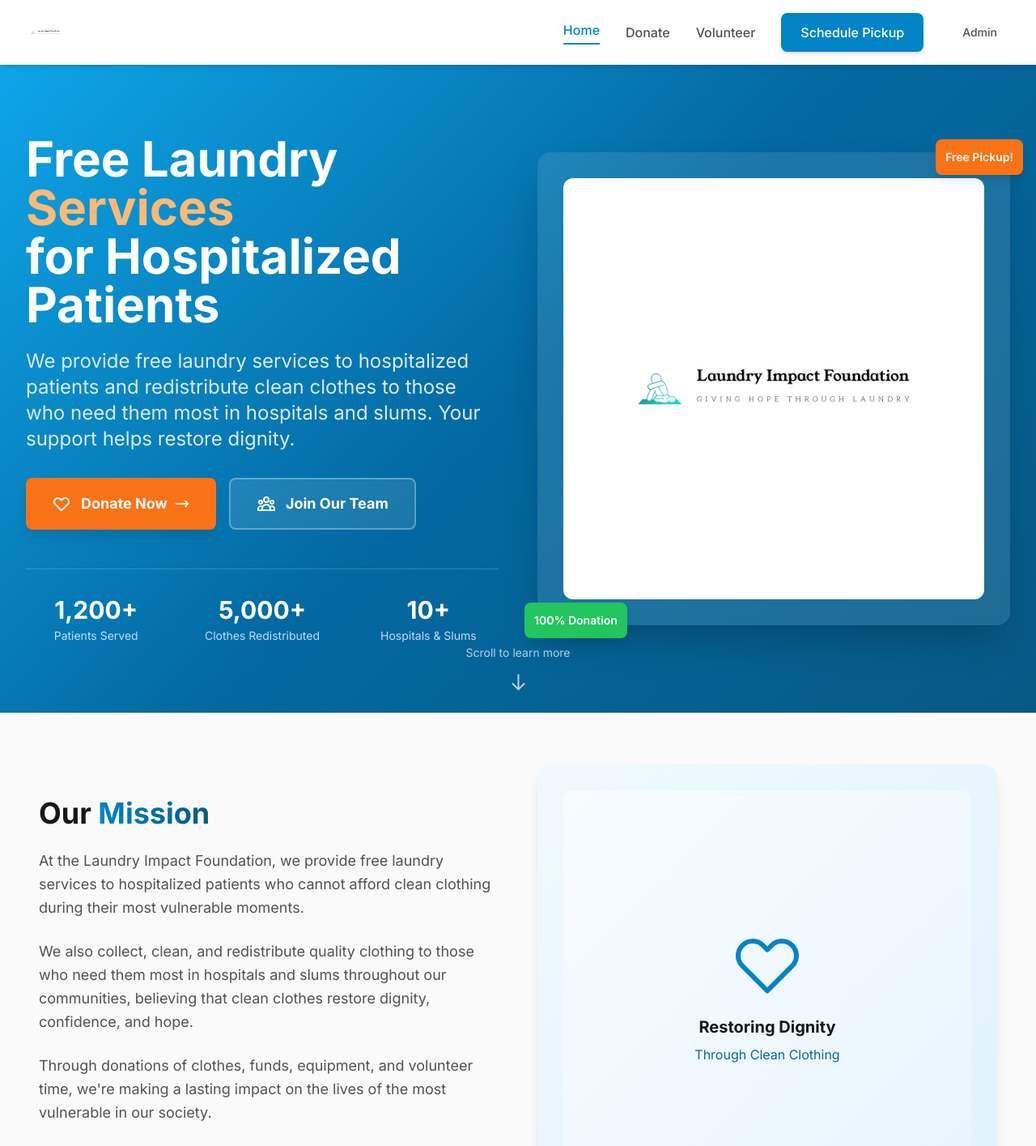
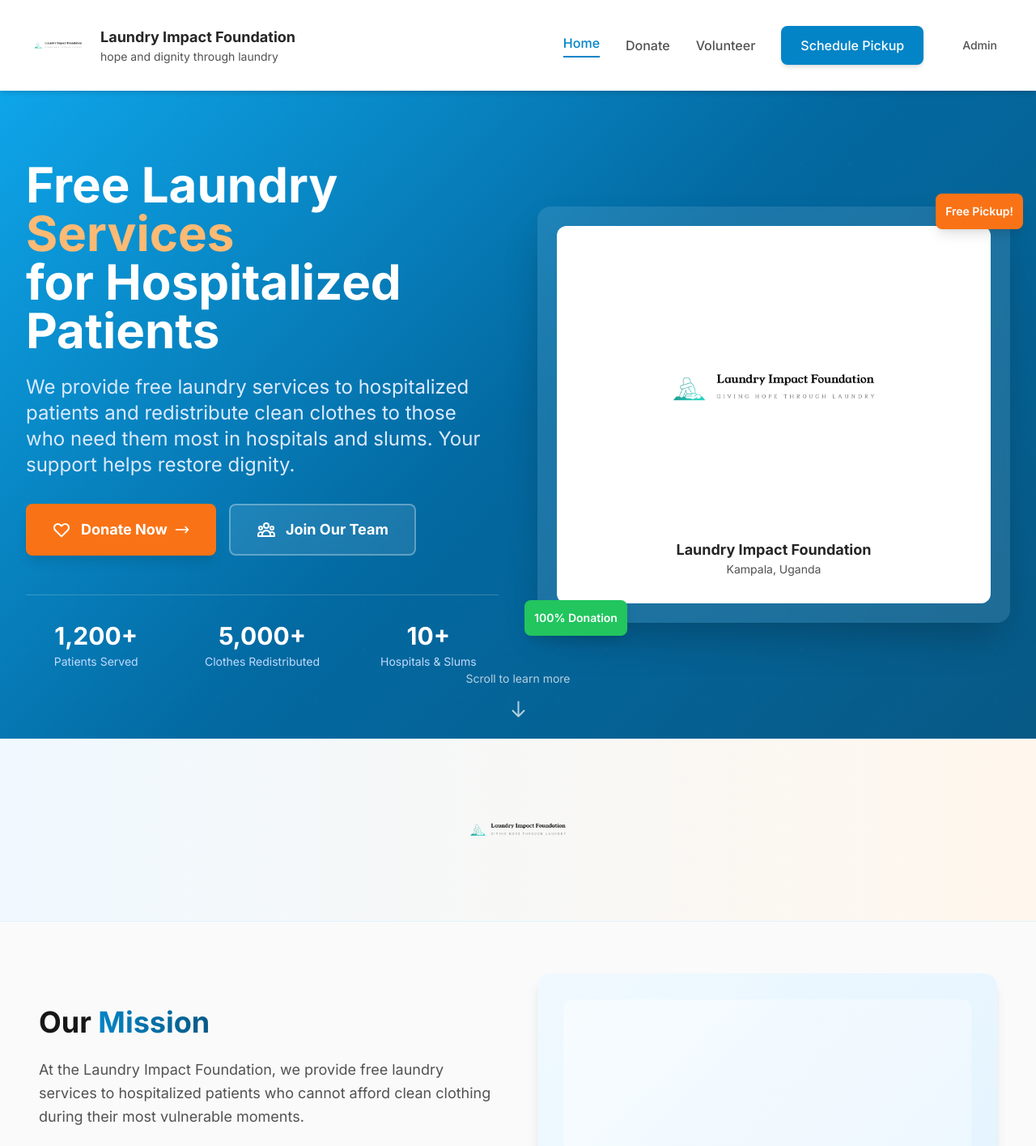
Before and after one commit to najuna-brian/lifo-web-app, a React (Vite) app: page / in a window 1280 px wide. Shown: the top 1415 px of the page at 81% size. Built offline with nearby package versions, Linux system fonts and the light colour scheme.

Commit message:
Add 'Laundry Impact Foundation' text to logo in header, footer, hero section and contact section

```diff
--- a/src/components/ContactSection.jsx
+++ b/src/components/ContactSection.jsx
@@ -14,8 +14,8 @@
                     <div className="text-center mb-12">
                         <h2 className="text-4xl font-bold text-gray-900 mb-4">Get in Touch</h2>
                         <p className="text-xl text-gray-600 max-w-2xl mx-auto">
-                            Located in Wandegeya, Kampala. We'd love to hear from you! Reach out to us
-                            to learn more about our mission or to get involved.
+                            Contact <strong>Laundry Impact Foundation</strong> located in Wandegeya, Kampala.
+                            We'd love to hear from you! Reach out to us to learn more about our mission or to get involved.
                         </p>
                     </div>
 
--- a/src/components/Footer.jsx
+++ b/src/components/Footer.jsx
@@ -77,12 +77,16 @@
                 <div className="grid grid-cols-1 md:grid-cols-2 lg:grid-cols-4 gap-8">
                     {/* Brand and mission */}
                     <div className="lg:col-span-2">
-                        <div className="flex items-center space-x-3 mb-4">
+                        <div className="flex flex-col space-y-4 mb-6">
                             <img
                                 src="/logo/default.png"
                                 alt="Laundry Impact Foundation Logo"
-                                className="h-16 w-auto object-contain brightness-0 invert"
+                                className="h-20 md:h-24 w-auto object-contain brightness-0 invert max-w-sm"
                             />
+                            <div>
+                                <h3 className="text-xl font-bold text-white">Laundry Impact Foundation</h3>
+                                <p className="text-neutral-400 text-sm">Giving Hope Through Laundry • Uganda</p>
+                            </div>
                         </div>
                         <p className="text-neutral-300 mb-6 max-w-md">
                             Providing free laundry services to hospitalized patients and redistributing clean
--- a/src/components/Header.jsx
+++ b/src/components/Header.jsx
@@ -17,14 +17,18 @@
     return (
         <header className="bg-white shadow-md sticky top-0 z-50">
             <div className="container mx-auto">
-                <div className="flex justify-between items-center py-4">
+                <div className="flex justify-between items-center py-3 md:py-4">
                     {/* Logo and brand */}
                     <Link to="/" className="flex items-center space-x-3 group">
                         <img
                             src="/logo/default.png"
                             alt="Laundry Impact Foundation Logo"
-                            className="h-12 w-auto object-contain"
+                            className="h-16 md:h-20 w-auto object-contain max-w-xs"
                         />
+                        <div className="hidden lg:block">
+                            <h1 className="text-lg font-bold text-neutral-800">Laundry Impact Foundation</h1>
+                            <p className="text-sm text-neutral-600">hope and dignity through laundry</p>
+                        </div>
                     </Link>
 
                     {/* Desktop Navigation */}
--- a/src/components/HeroSection.jsx
+++ b/src/components/HeroSection.jsx
@@ -101,13 +101,17 @@
                         className="relative"
                     >
                         {/* LIFo Logo Display */}
-                        <div className="relative bg-white/10 backdrop-blur-sm rounded-2xl p-8 shadow-2xl">
-                            <div className="aspect-square bg-white rounded-xl flex items-center justify-center p-8">
+                        <div className="relative bg-white/10 backdrop-blur-sm rounded-2xl p-6 shadow-2xl">
+                            <div className="aspect-[4/3] bg-white rounded-xl flex flex-col items-center justify-center p-6 md:p-8">
                                 <img
                                     src="/logo/default.png"
                                     alt="Laundry Impact Foundation - Giving Hope Through Laundry"
-                                    className="w-full h-auto object-contain"
+                                    className="w-full h-auto object-contain max-h-full"
                                 />
+                                <div className="mt-4 text-center">
+                                    <h3 className="text-lg font-bold text-neutral-800">Laundry Impact Foundation</h3>
+                                    <p className="text-sm text-neutral-600">Kampala, Uganda</p>
+                                </div>
                             </div>
 
                             {/* Floating cards */}
--- a/src/pages/Home.jsx
+++ b/src/pages/Home.jsx
@@ -9,6 +9,27 @@
     return (
         <div className="overflow-hidden">
             <HeroSection />
+
+            {/* Brand Showcase Section */}
+            <section className="py-8 bg-gradient-to-r from-primary-50 to-secondary-50 border-y border-primary-100">
+                <div className="container mx-auto">
+                    <motion.div
+                        initial={{ opacity: 0, y: 20 }}
+                        whileInView={{ opacity: 1, y: 0 }}
+                        transition={{ duration: 0.6 }}
+                        viewport={{ once: true }}
+                        className="text-center"
+                    >
+                        <div className="max-w-2xl mx-auto">
+                            <img
+                                src="/logo/default.png"
+                                alt="Laundry Impact Foundation - Giving Hope Through Laundry"
+                                className="h-24 md:h-32 lg:h-40 w-auto object-contain mx-auto"
+                            />
+                        </div>
+                    </motion.div>
+                </div>
+            </section>
 
             {/* Mission Section */}
             <section className="section">
```
